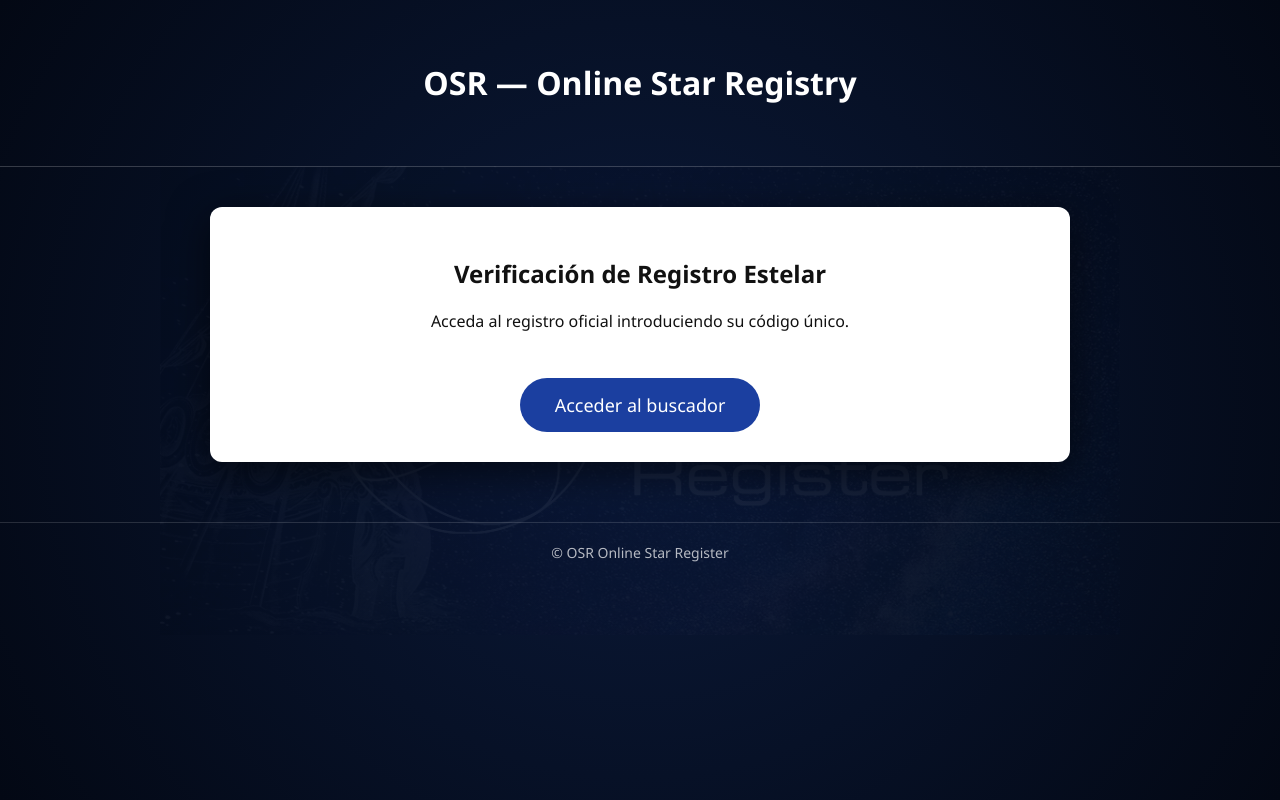
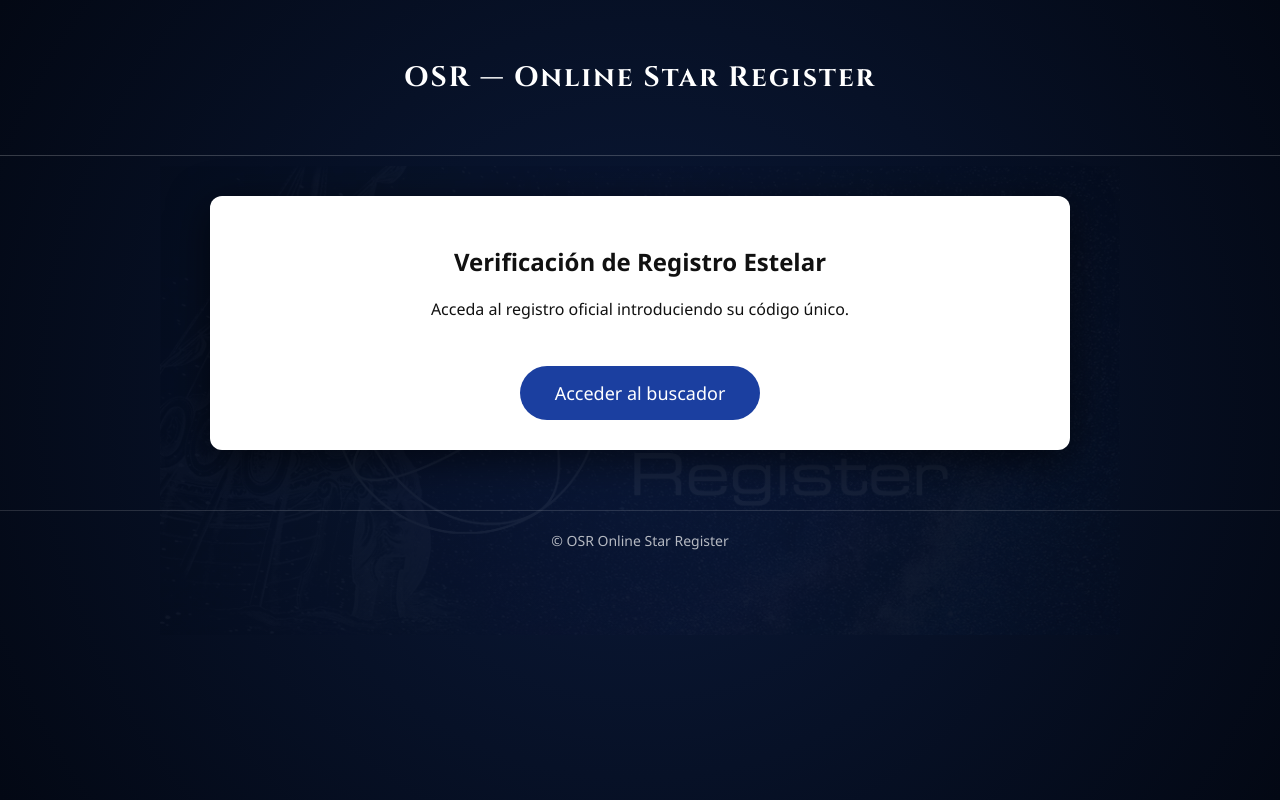
Before and after one commit to laurablanco1987-prog/Star-Lauly-LHM5197124, a plain HTML site: page index.html in a window 1280 px wide. Drawn offline with Linux system fonts and the light colour scheme.

Commit message:
Update index.html

```diff
--- a/index.html
+++ b/index.html
@@ -2,7 +2,8 @@
 <html lang="es">
 <head>
 <meta charset="UTF-8">
-<title>OSR - Star Registry</title>
+<title>OSR - Online Star Register</title>
+<link href="https://fonts.googleapis.com/css2?family=Cinzel:wght@500;700&display=swap" rel="stylesheet">
 
 <style>
 body {
@@ -35,10 +36,17 @@
     min-height: 100vh;
 }
 
-/* CABECERA NORMAL */
+/* CABECERA */
 header {
     padding: 40px 20px;
     border-bottom: 1px solid rgba(255,255,255,0.2);
+}
+
+header h1 {
+    font-family: 'Cinzel', serif;
+    letter-spacing: 2px;
+    font-weight: 600;
+    font-size: 28px;
 }
 
 /* CABECERA STAR CON EFECTO */
@@ -150,7 +158,7 @@
 <div class="overlay">
 
 <header>
-    <h1>OSR — Online Star Registry</h1>
+    <h1>OSR — Online Star Register</h1>
 </header>
 
 <div id="home" class="panel">
```
